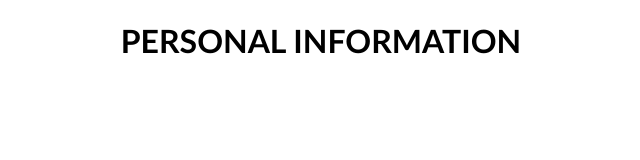
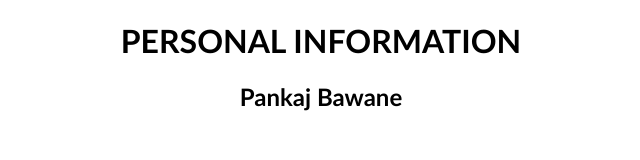
Before and after one commit to KaranChandekar/HTML-Resume, a plain HTML site: page index.html in a window 1280 px wide. Shown: the whole page, without its empty margins (319-959 px from the left). Drawn offline with Linux system fonts and the light colour scheme.

Commit message:
add h2 for name

```diff
--- a/index.html
+++ b/index.html
@@ -8,5 +8,6 @@
 </head>
 <body style="font-family: 'calibri';">
     <h1 style="text-align: center;">PERSONAL INFORMATION</h1>
+    <h2 style="text-align: center;">Pankaj Bawane</h2>
 </body>
 </html>
```
